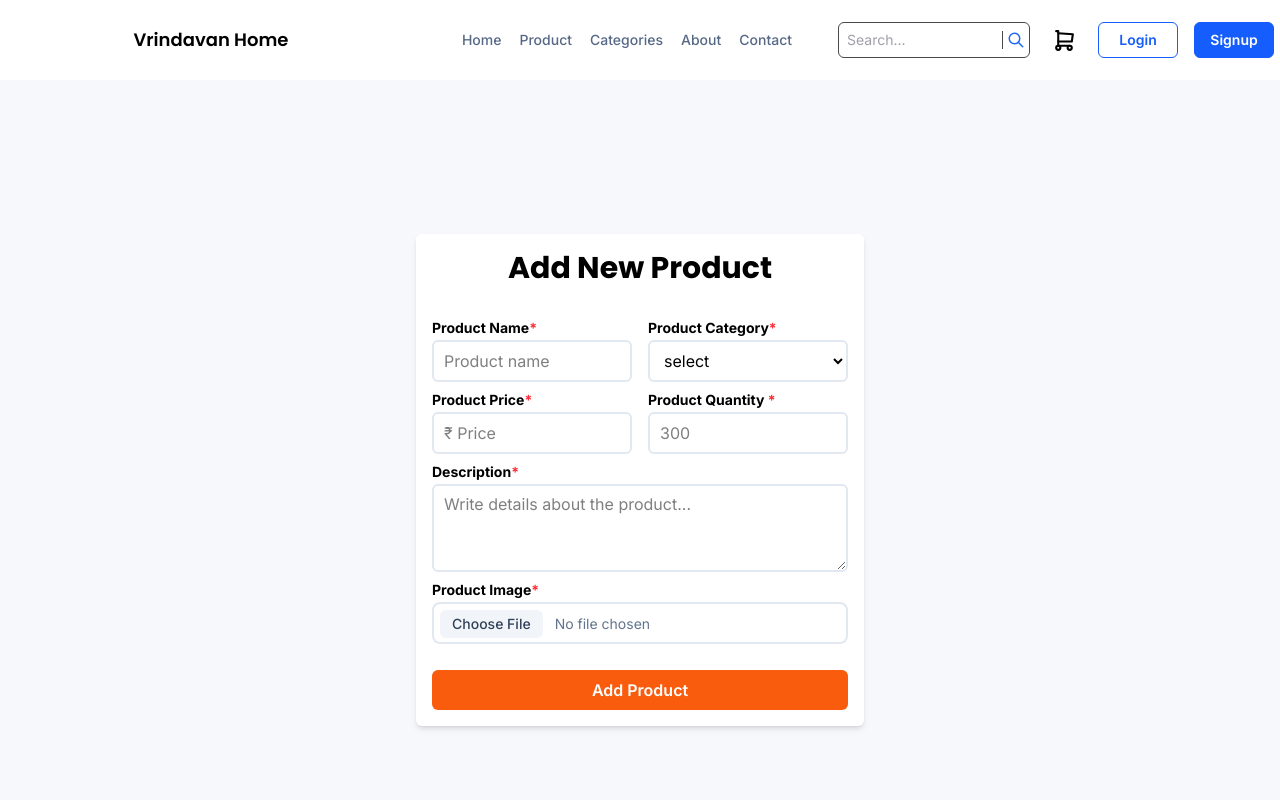
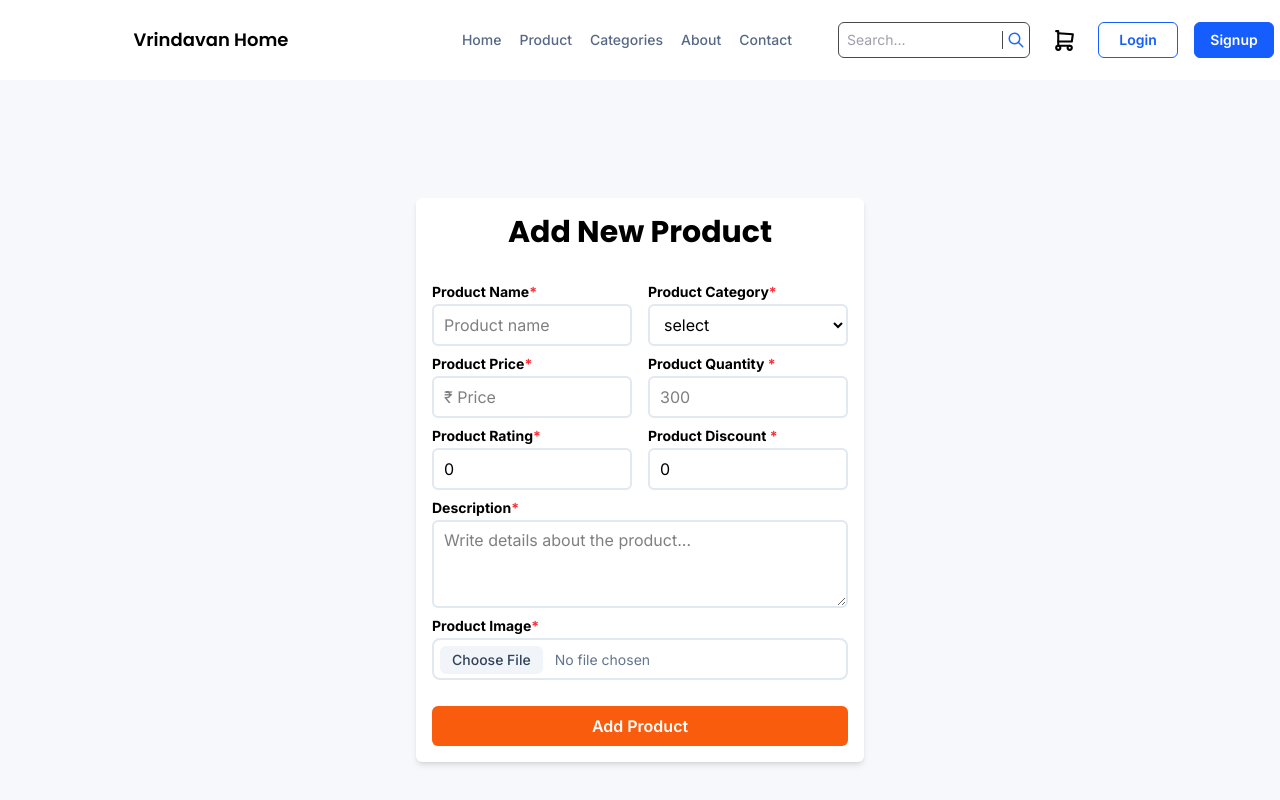
Before and after one commit to shivam-87388/vrindavan, a Next.js app in the folder frontend/: page /add-product in a window 1280 px wide. Shown: the top 800 px of the page. Built offline with nearby package versions, Linux system fonts and the light colour scheme.

Commit message:
add dsicount field

```diff
--- a/frontend/src/app/add-product/page.jsx
+++ b/frontend/src/app/add-product/page.jsx
@@ -8,13 +8,40 @@ import axios from 'axios';
 
 const page = () => {
   const AddproductSchema = yup.object().shape({
-    productname: yup.string().min(3, 'Product name must be at least 3 characters').required('Product name is required'),
-    productcategory: yup.string() .required('Please select a product category'),
-    productprice: yup.number().typeError('Price must be a number').positive('Price must be greater than 0').required('Product price is required'),
-    productquantity: yup.number().typeError('Quantity must be a number').integer('Quantity must be a whole number').min(0, 'Quantity cannot be negative').required('Product quantity is required'),
-    productdescription: yup.string().required('Product description is required').min(50, 'Description must be at least 50 characters'),
-    image: yup.mixed().required('Product image is required'),
+    productname: yup
+      .string()
+      .min(3, "Product name must be at least 3 characters")
+      .required("Product name is required"),
+    productcategory: yup.string().required("Please select a product category"),
+    productprice: yup
+      .number()
+      .typeError("Price must be a number")
+      .positive("Price must be greater than 0")
+      .required("Product price is required"),
+    productquantity: yup
+      .number()
+      .typeError("Quantity must be a number")
+      .integer("Quantity must be a whole number")
+      .min(0, "Quantity cannot be negative")
+      .required("Product quantity is required"),
+    productdescription: yup
+      .string()
+      .required("Product description is required")
+      .min(50, "Description must be at least 50 characters"),
+    productrating: yup
+      .number()
+      .typeError("Rating must be a number")
+      .min(0, "Rating cannot be less than 0")
+      .max(5, "Rating cannot be greater than 5")
+      .required("Product rating is required"),
 
+    productdiscount: yup
+      .number()
+      .typeError("Discount must be a number")
+      .min(0, "Discount cannot be negative")
+      .max(100, "Discount cannot exceed 100%")
+      .required("Product discount is required"),
+    image: yup.mixed().required("Product image is required"),
   });
   const addproductfrom = useFormik({
     initialValues: {
@@ -23,6 +50,8 @@ const page = () => {
       productprice: "",
       productquantity: "",
       productdescription: "",
+      productrating: 0,
+      productdiscount: 0,
       image: null,
     },
     onSubmit: async (values) => {
@@ -34,6 +63,8 @@ const page = () => {
         formData.append("productprice", values.productprice);
         formData.append("productquantity", values.productquantity);
         formData.append("productdescription", values.productdescription);
+        formData.append("productrating", values.productrating);
+        formData.append("productdiscount", values.productdiscount);
         formData.append("image", values.image);
 
         const response = await axios.post(
@@ -191,6 +222,63 @@ const page = () => {
             )}
             </div>
           </div>
+          {/* product rating and discount field  */}
+          <div className="w-full flex md:flex-row flex-col  items-center justify-center lg:gap-4 gap-2">
+            {/* rating field */}
+            <div className="flex flex-col items-center justify-center gap-y-0.5 w-full">
+              <label
+                htmlFor="productrating"
+                className="w-full text-start text-black text-sm font-bold font-['Inter']"
+              >
+                Product Rating<span className="text-red-500">*</span>
+              </label>
+              <input
+                id="productrating"
+                name="productrating"
+                type="number"
+                min="0"
+                max="5"
+                onChange={addproductfrom.handleChange}
+                value={addproductfrom.values.productrating}
+                onBlur={addproductfrom.handleBlur}
+                placeholder="1-5"
+                required
+                className="w-full rounded-md border-2 border-slate-200 px-2.5 py-1.5 text-black text-base font-normal font-['Inter'] focus:border-transparent focus:outline-none focus:ring-2 focus:ring-[#ED6200] h-[42px]"
+              ></input>
+              {addproductfrom.touched.productrating && addproductfrom.errors.productrating && (
+              <span className="text-red-500 text-xs text-left w-full">
+                {addproductfrom.errors.productrating}
+              </span>
+            )}
+            </div>
+            {/* discount field */}
+            <div className="flex flex-col items-center justify-center gap-y-0.5 w-full">
+              <label
+                htmlFor="productdiscount"
+                className="w-full text-start text-black text-sm font-bold font-['Inter']"
+              >
+                Product Discount <span className="text-red-500">*</span>
+              </label>
+              <input
+                id="productdiscount"
+                name="productdiscount"
+                onChange={addproductfrom.handleChange}
+                value={addproductfrom.values.productdiscount}
+                onBlur={addproductfrom.handleBlur}
+                min="0"
+                step="1"
+                type="number"
+                placeholder="20%"
+                required
+                className="w-full rounded-md border-2 border-slate-200 px-2.5 py-1.5 text-black text-base font-normal font-['Inter'] focus:border-transparent focus:outline-none focus:ring-2 focus:ring-[#ED6200] h-[42px]"
+              ></input>
+              {addproductfrom.touched.productdiscount && addproductfrom.errors.productdiscount && (
+              <span className="text-red-500 text-xs text-left w-full">
+                {addproductfrom.errors.productdiscount}
+              </span>
+            )}
+            </div>
+          </div>
           {/* description field */}
           <div className="flex flex-col items-center justify-center gap-y-0.5 w-full">
             <label
--- a/frontend/src/app/product-form/page.jsx
+++ b/frontend/src/app/product-form/page.jsx
@@ -1,9 +1,58 @@
-import React from 'react'
+import React from "react";
 
 const page = () => {
   return (
-    <div>page</div>
-  )
-}
+    <div className="min-h-screen w-full p-4">
+      <div className="grid lg:grid-cols-6 grid-cols-2 justify-center items-start lg:gap-4 gap-2">
+        {/* cards design*/}
+        <div className="min-w-32 flex flex-col justify-center items-start p-1.5 border-2 border-slate-200 rounded-md gap-1 hover:shadow-xl">
+          {/* Product Image + Discount */}
+          <div className="w-full relative">
+            <img
+              src="/switch&shocket.png"
+              alt="shocketimage"
+              className="w-full h-36 object-contain rounded-md p-0.5"
+            />
 
-export default page
+            <span className="absolute top-2 left-2 bg-red-500 text-white text-xs font-semibold px-2 py-1 rounded">
+              20% OFF
+            </span>
+          </div>
+
+          {/* Product Name */}
+          <h1 className="w-full text-start text-black text-lg font-semibold font-['Poppins']">
+            Switch shocket
+          </h1>
+
+          <p className="w-full text-start">kamal</p>
+
+          {/* Rating */}
+          <div className="flex items-center gap-1">
+            <span className="text-yellow-500">★★★★★</span>
+            <span className="text-sm text-gray-600">4.5</span>
+            <span className="text-xs text-gray-400">(120)</span>
+          </div>
+
+          {/* Price */}
+          <div className="flex items-center gap-2">
+            <h3 className="text-lg font-bold">₹800</h3>
+            <span className="text-sm text-gray-400 line-through">₹1000</span>
+          </div>
+
+          {/* Buttons */}
+          <div className="w-full flex flex-col px-2 py-1 gap-y-2">
+            <button className="text-center w-full bg-[#EB6001] text-white rounded-md py-1.5 text-base font-semibold font-['Inter']">
+              Buy Now
+            </button>
+
+            <button className="text-center w-full bg-blue-600 text-white rounded-md py-1.5 text-base font-semibold font-['Inter']">
+              Add to Cart
+            </button>
+          </div>
+        </div>
+      </div>
+    </div>
+  );
+};
+
+export default page;
```
Also changed, not shown: frontend/public/switch&shocket.png (added), 1 other file (tests, documents, lock files or other folders).
